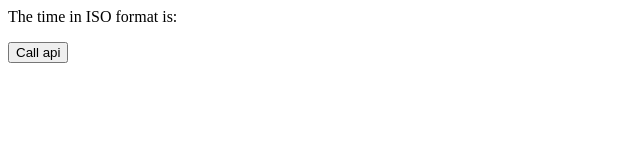
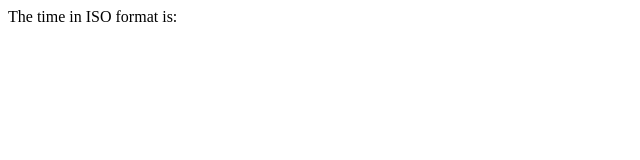
Before and after one commit to mdulam/itis6177, a website: page index.html in a window 1280 px wide. Shown: the whole page, without its empty margins (0-640 px from the left). Drawn offline with nearby package versions, Linux system fonts and the light colour scheme.

Commit message:
removing button

```diff
--- a/index.html
+++ b/index.html
@@ -8,7 +8,7 @@
 <body>
     <label for="date">The time in ISO format is:</label>
     <p id="date"></p>
-    <button onclick="callApi()">Call api</button>
+    <!-- <button onclick="callApi()">Call api</button> -->
  <script src="https://cdnjs.cloudflare.com/ajax/libs/axios/0.19.2/axios.min.js"
  integrity="sha256-T/f7Sju1ZfNNfBh7skWn0idlCBcI3RwdLSS4/I7NQKQ=" crossorigin="anonymous">
 </script>
```
